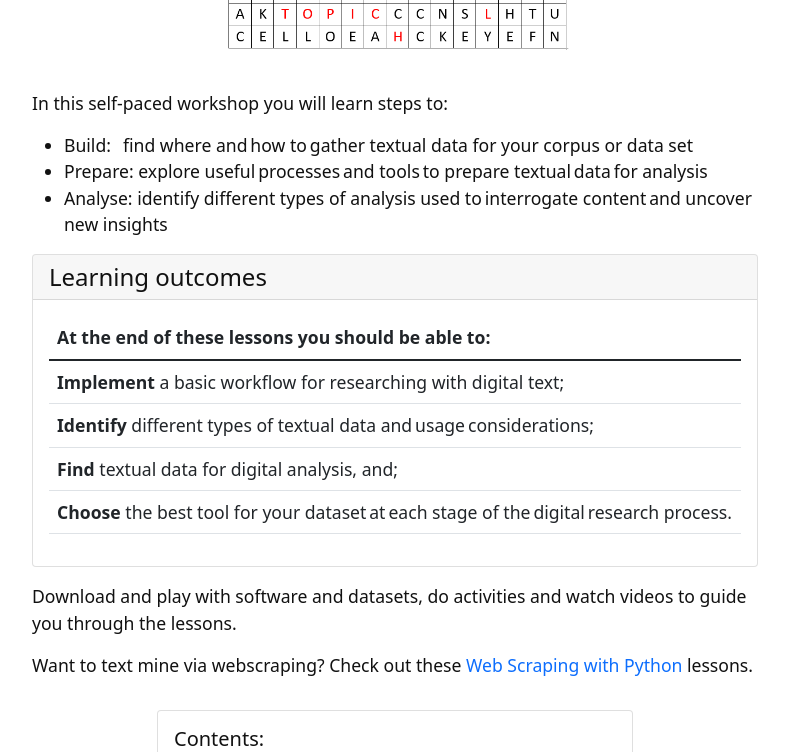
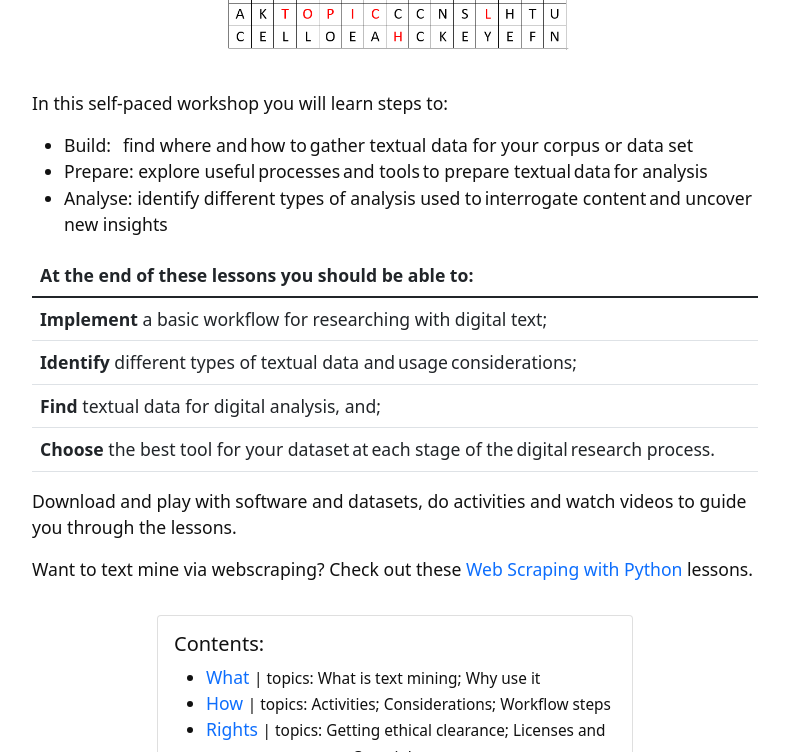
Before and after one commit to GULibrarySandbox/intro-text-mining-analysis-2022, a Jekyll site: the page built from index.md, in a window 1280 px wide and 900 px high, scrolled down 596 px, cut to the strip 0-752 px from the top of the window. Shown: the whole strip, without its empty margins (245-1034 px from the left). Built offline with Jekyll 4.4.1, drawn with Linux system fonts in a browser that asks for light colours.

Commit message:
Remove card from outcomes

```diff
--- a/index.md
+++ b/index.md
@@ -20,8 +20,6 @@ In this self-paced workshop you will learn steps to:
 - Find textual data for digital analysis
 - Choose the best tool for your dataset at each stage of the digital research process.  -->
 
-{% capture outcomes %}
-
 | At the end of these lessons you should be able to: |
 | -----|
 |**Implement** a basic workflow for researching with digital text; |
@@ -29,10 +27,6 @@ In this self-paced workshop you will learn steps to:
 | **Find** textual data for digital analysis, and; |
 | **Choose** the best tool for your dataset at each stage of the digital research process. |
 {:.table}
-
-{% endcapture %}
-
-{% include card.html header="Learning outcomes" text=outcomes %}
 
 Download and play with software and datasets, do activities and watch videos to guide you through the lessons.
 
```
